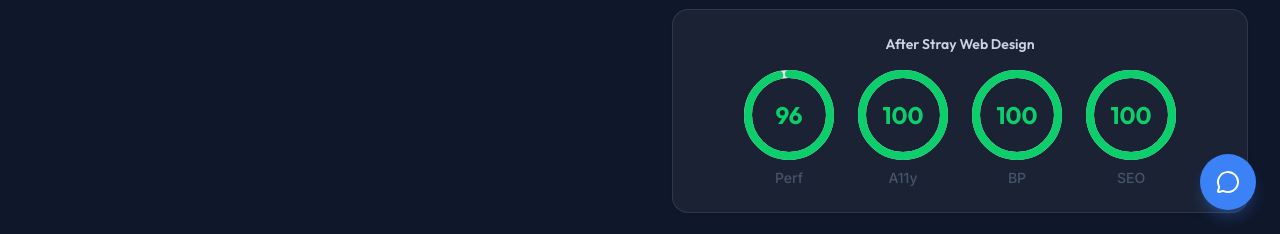
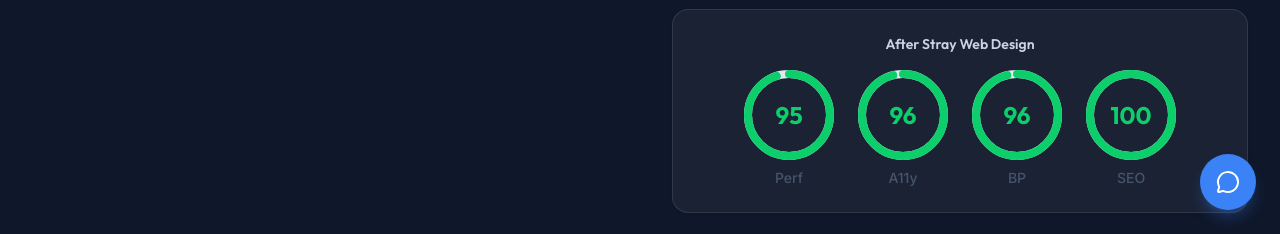
Before and after one commit to straydesign/straywebdesign, a Next.js app: page / in a window 1280 px wide. Shown: the part 566-800 px from the top of the page. Built offline with nearby package versions, Linux system fonts and the light colour scheme.

Commit message:
fix: update hero Lighthouse gauges to real current scores

```diff
--- a/src/components/sections/Hero.tsx
+++ b/src/components/sections/Hero.tsx
@@ -19,7 +19,7 @@
   },
   {
     label: 'After Stray Web Design',
-    scores: { performance: 96, accessibility: 100, bestPractices: 100, seo: 100 },
+    scores: { performance: 95, accessibility: 96, bestPractices: 96, seo: 100 },
   },
 ];
 
```
